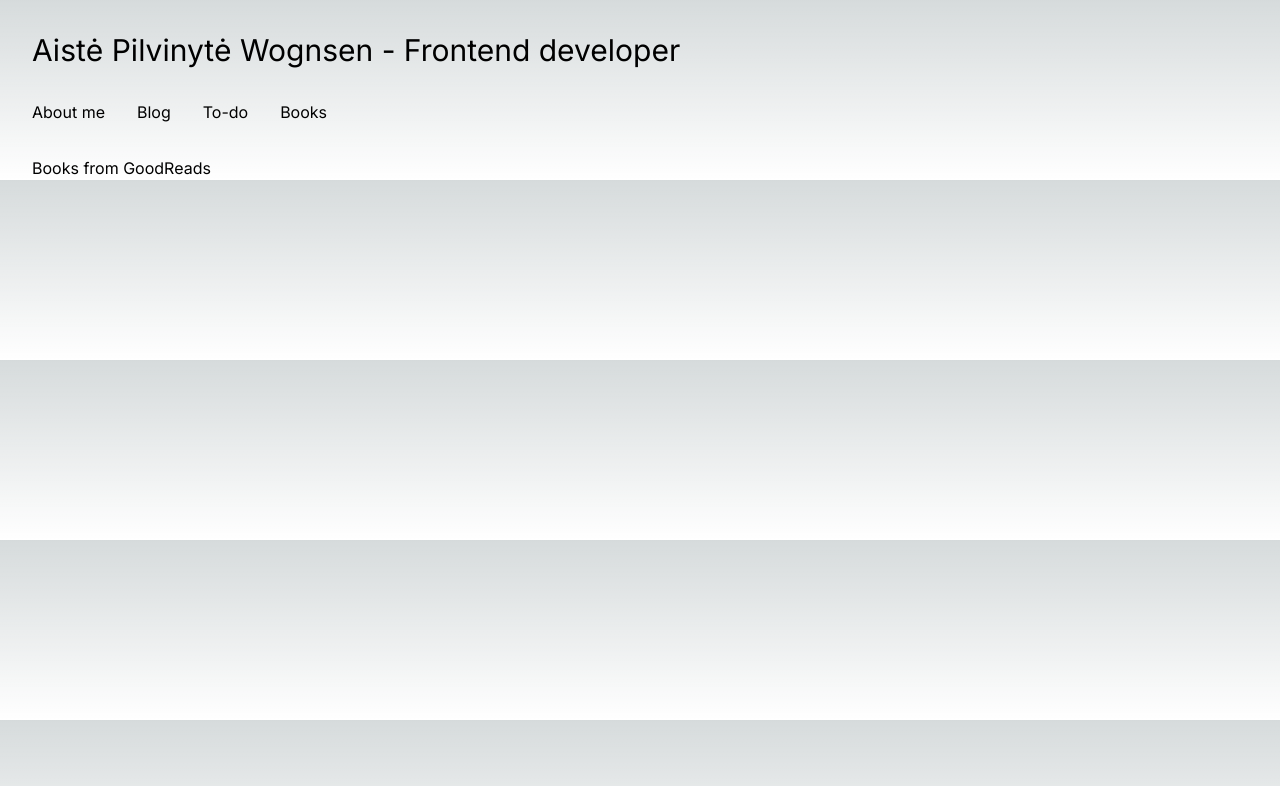
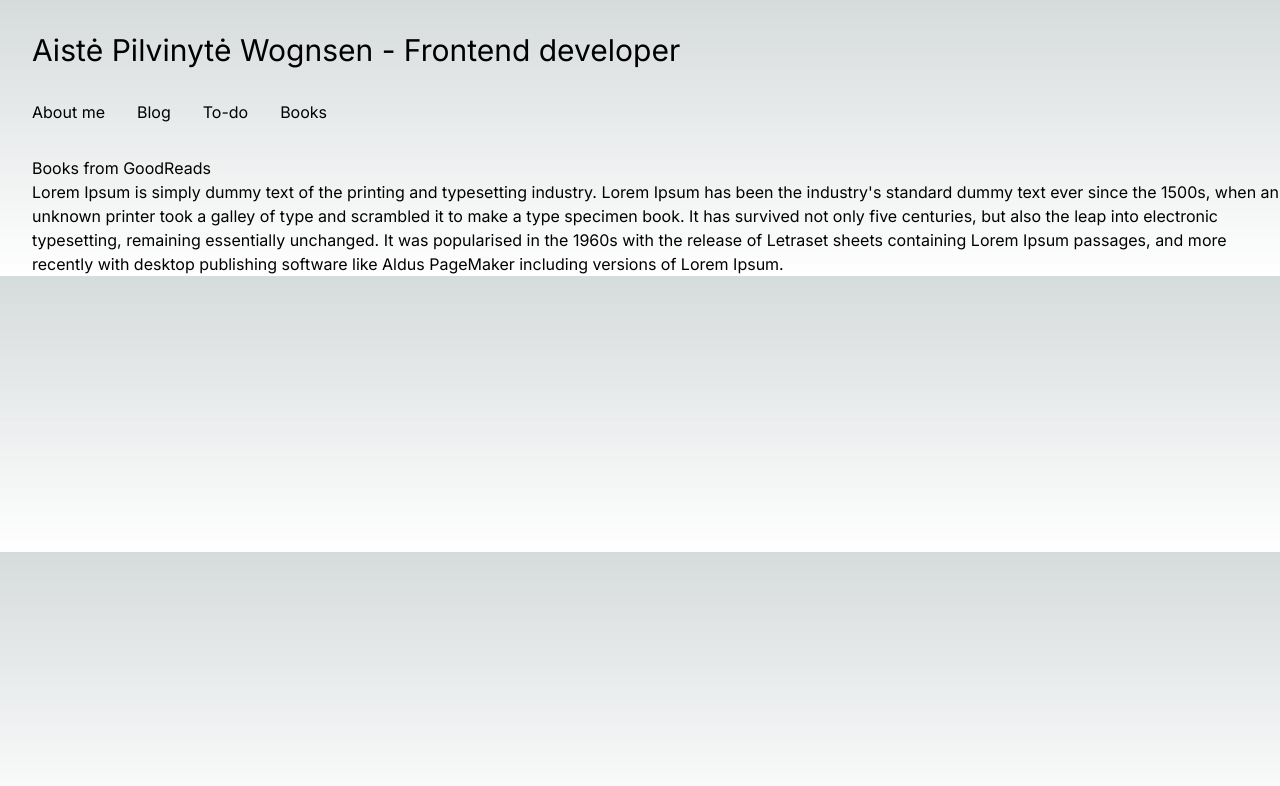
Before and after one commit to icetulyte/icetulyte, a Next.js app: page /books in a window 1280 px wide. Shown: the top 786 px of the page. Built offline with nearby package versions, Linux system fonts and the light colour scheme.

Commit message:
a little text placeholder

```diff
--- a/app/books/page.jsx
+++ b/app/books/page.jsx
@@ -7,6 +7,11 @@
   }
   export default function Books(){
     return (
-        <div>Books from GoodReads</div>
+      <div>
+        <h1>Books from GoodReads</h1>
+        <p>
+          Lorem Ipsum is simply dummy text of the printing and typesetting industry. Lorem Ipsum has been the industry's standard dummy text ever since the 1500s, when an unknown printer took a galley of type and scrambled it to make a type specimen book. It has survived not only five centuries, but also the leap into electronic typesetting, remaining essentially unchanged. It was popularised in the 1960s with the release of Letraset sheets containing Lorem Ipsum passages, and more recently with desktop publishing software like Aldus PageMaker including versions of Lorem Ipsum.
+        </p>
+      </div>
     )
 }
```
